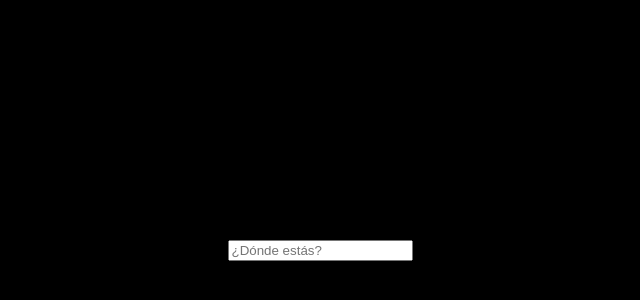
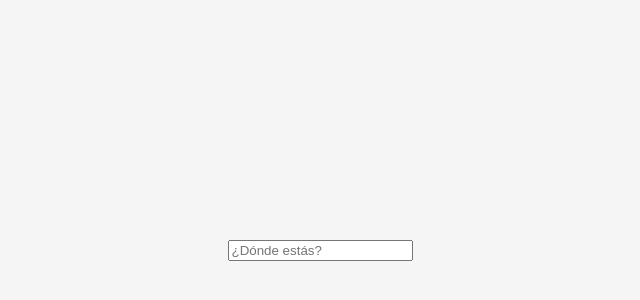
Before and after one commit to ACGuillermo/festivos, a React (Create React App) app in the folder client/: page / in a window 1280 px wide. Shown: the part 150-450 px from the top of the page, without its empty margins (320-960 px from the left). Built offline with nearby package versions, Linux system fonts and the light colour scheme.

Commit message:
Added detection for light/dark theme. Added useCallback

```diff
--- a/client/src/App.js
+++ b/client/src/App.js
@@ -1,4 +1,4 @@
-import React, { useState } from 'react';
+import React, { useState, useCallback, useEffect } from 'react';
 import './App.css';
 
 import LocationSearch from './components/LocationSearch/LocationSearch'
@@ -8,6 +8,20 @@ const App = () => {
 
   const [ coord, setCoord ] = useState(null)
   const [ municipio, setMunicipio ] = useState(null)
+  const [ theme, setTheme ] = useState(null)
+
+  useEffect(()=>{
+    if (window.matchMedia && window.matchMedia('(prefers-color-scheme: dark)').matches) {
+      document.body.style = 'background: black; color: whitesmoke;'
+    }else{
+      document.body.style = 'background: whitesmoke; color: black;'
+    }
+
+    window.matchMedia('(prefers-color-scheme: dark)').addEventListener('change', e => {
+      const newColorScheme = e.matches ? "dark" : "light";
+      setTheme(newColorScheme)
+  });
+  },[theme])
 
   const getLocation = () => {
     if(navigator.geolocation) {
@@ -21,10 +35,10 @@ const App = () => {
     }
   }
 
-  const handleFormSubmit = (input) => (e) => {
+  const handleFormSubmit = useCallback((input) => (e) => {
     e.preventDefault()
     setMunicipio(input)
-  }
+  }, [])
 
   return (
     <div className="App">
--- a/client/src/components/Holiday/counter/Counter.js
+++ b/client/src/components/Holiday/counter/Counter.js
@@ -10,7 +10,7 @@ const Counter = ({holiday, untilHoliday}) => {
       }
     return(
         <>
-            <p className="si-no">{holiday ? 'SI 🥳🎉' : 'NO'}</p>
+            <p className="si-no">{holiday ? 'SI 🥳🎉' : 'NO 😞'}</p>
             {renderTime()}
         </>
     )
--- a/client/src/index.css
+++ b/client/src/index.css
@@ -7,8 +7,8 @@ body {
   -moz-osx-font-smoothing: grayscale;
   width: 100%;
   height: 100vh;
-  background-color: black;
-  color: whitesmoke;
+  background-color: whitesmoke;
+  color: black;
   display: flex;
   justify-content: center;
   align-items: center;
--- a/client/src/index.js
+++ b/client/src/index.js
@@ -4,6 +4,7 @@ import './index.css';
 import App from './App';
 
 ReactDOM.render(
+
   <React.StrictMode>
     <App />
   </React.StrictMode>,
```
